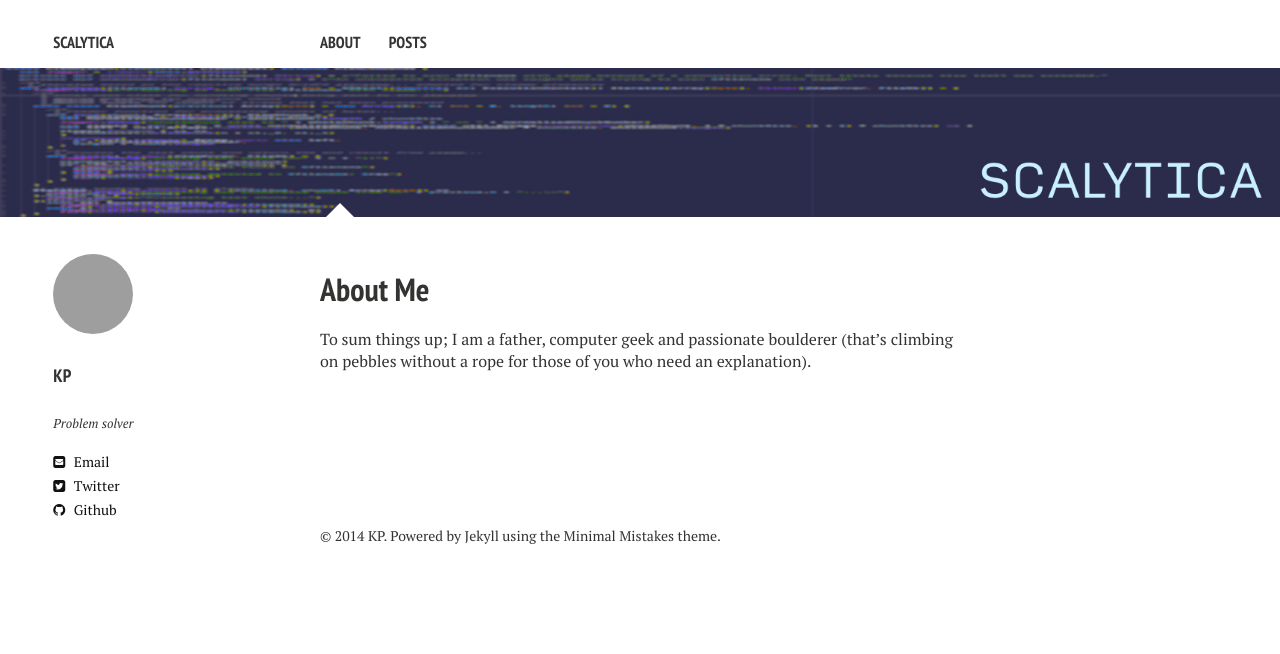
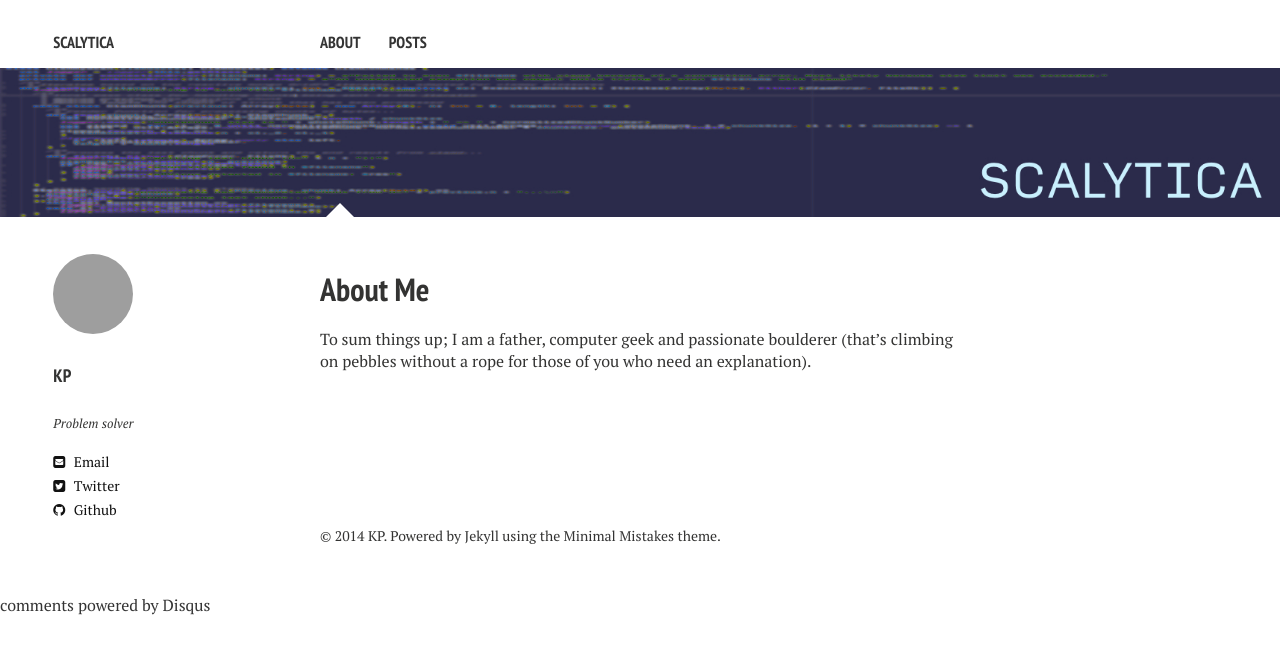
Before and after one commit to kpmeen/kpmeen.github.io, a Jekyll site: the page built from about/index.md, in a window 1280 px wide. Shown: the top 654 px of the page. Built offline with Jekyll 4.4.1, drawn with Linux system fonts in a browser that asks for light colours; nearby versions of some CDN libraries; comment, search, counter and statistics services are not loaded; part of the change alters nothing that is shown; grey boxes are pictures that could not be loaded.

Commit message:
Adding disqus

```diff
--- a/_config.yml
+++ b/_config.yml
@@ -31,7 +31,7 @@ owner:
   avatar: http://s.gravatar.com/avatar/8897e8c4377ba01b8e9eaccfd7819e1b?s=80
   bio: "Problem solver"
   email: kp@scalytica.net
-  disqus-shortname:
+  disqus-shortname: scalytica
   twitter: KnutPMeen
   facebook: #username
   google:
```
